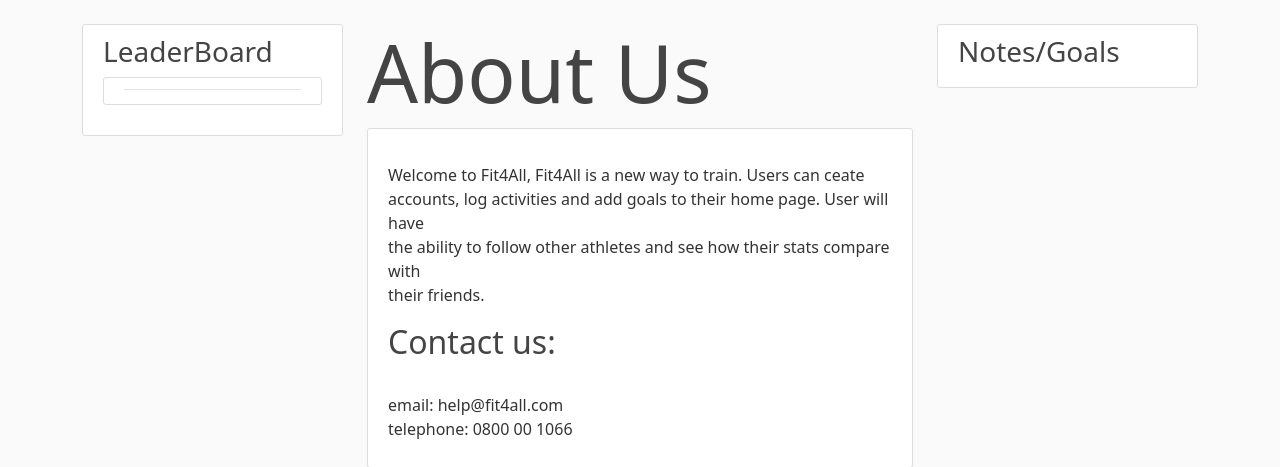
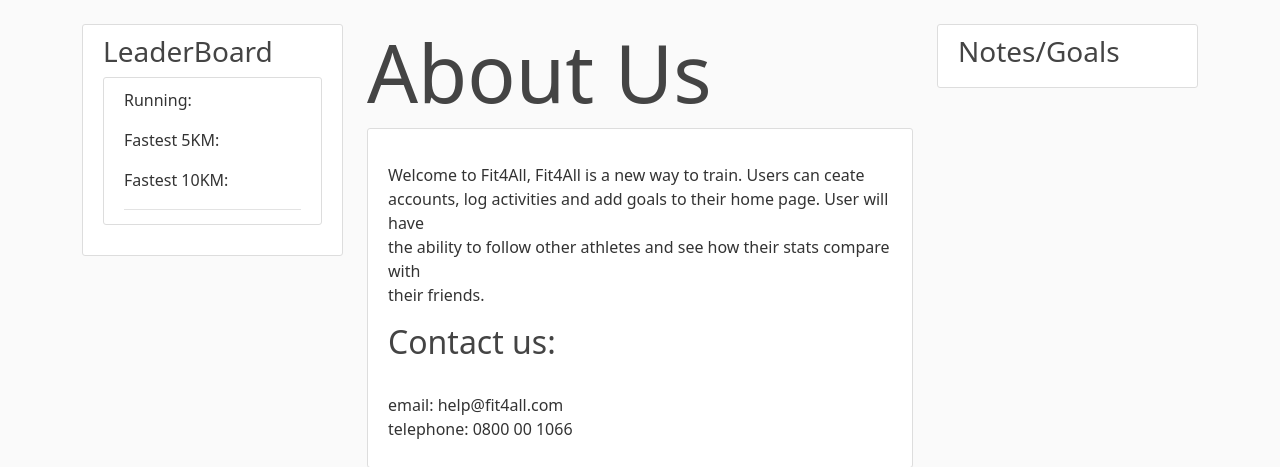
Before and after one commit to lewisstevenmackenzie/Glen-Lyon-Group-Project, a Flask app: page /about in a window 1280 px wide. Shown: the part 56-523 px from the top of the page. Run offline with Flask 2, Linux system fonts and the light colour scheme.

Commit message:
adding to leaderboards

```diff
--- a/fit4all/templates/layout.html
+++ b/fit4all/templates/layout.html
@@ -81,8 +81,11 @@
           <div class="content-section">
             <h3>LeaderBoard</h3>
              <article class="media content-section">
+               <p>Running:</p>
               <div class="media-body">
                 <div class="article-metadata">
+                  <p>Fastest 5KM:</p>
+                  <p>Fastest 10KM:</p>
               </article>
           </div>
         </div>
```
